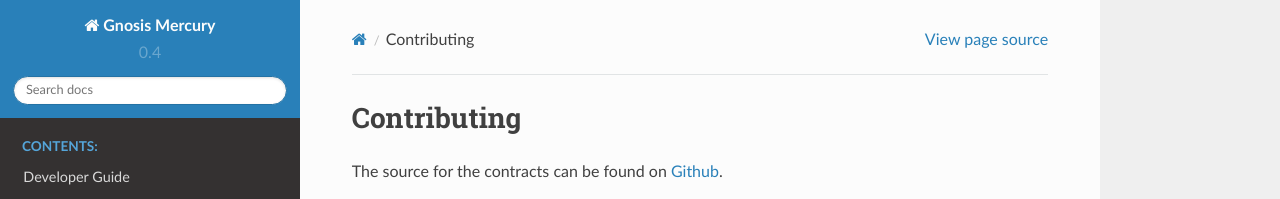
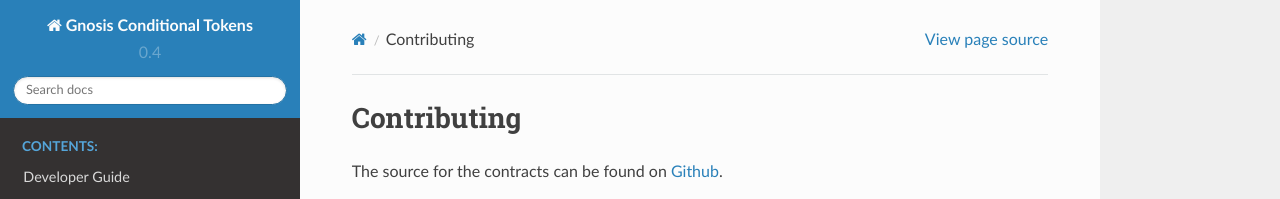
Before and after one commit to venustar1228/conditional-tokens-contracts, a Sphinx documentation site: the page built from docs/contributing.rst, in a window 1280 px wide. Shown: the top 199 px of the page. Built offline with Sphinx 7.4.7 and the Read the Docs theme 2.0.0, drawn with Linux system fonts in a browser that asks for light colours.

Commit message:
Mercury -> Conditional Tokens

```diff
--- a/README.rst
+++ b/README.rst
@@ -20,7 +20,7 @@ Experimental smart contracts for conditional prediction markets.
 
 `→ Online Documentation`_
 
-.. _→ Online Documentation: https://gnosis-mercury.readthedocs.io/en/latest/
+.. _→ Online Documentation: https://gnosis-conditional-tokens.readthedocs.io/en/latest/
 .. _Gnosis: https://gnosis.pm
 
 
--- a/docs/conf.py
+++ b/docs/conf.py
@@ -19,7 +19,7 @@ import os
 
 # -- Project information -----------------------------------------------------
 
-project = 'Gnosis Mercury'
+project = 'Gnosis Conditional Tokens'
 copyright = '2018, Gnosis Ltd'
 author = 'Gnosis'
 
@@ -106,7 +106,7 @@ html_static_path = ['_static']
 # -- Options for HTMLHelp output ---------------------------------------------
 
 # Output file base name for HTML help builder.
-htmlhelp_basename = 'GnosisMercurydoc'
+htmlhelp_basename = 'GnosisConditionalTokensdoc'
 
 
 # -- Options for LaTeX output ------------------------------------------------
@@ -134,8 +134,8 @@ latex_elements = {
 #  author, documentclass [howto, manual, or own class]).
 latex_documents = [
     (master_doc,
-     'GnosisMercury.tex',
-     'Gnosis Mercury Documentation',
+     'GnosisConditionalTokens.tex',
+     'Gnosis Conditional Tokens Documentation',
      'Gnosis', 'manual'),
 ]
 
@@ -145,8 +145,8 @@ latex_documents = [
 # One entry per manual page. List of tuples
 # (source start file, name, description, authors, manual section).
 man_pages = [
-    (master_doc, 'gnosismercury',
-     'Gnosis Mercury Documentation',
+    (master_doc, 'gnosisconditionaltokens',
+     'Gnosis Conditional Tokens Documentation',
      [author], 1)
 ]
 
@@ -157,9 +157,9 @@ man_pages = [
 # (source start file, target name, title, author,
 #  dir menu entry, description, category)
 texinfo_documents = [
-    (master_doc, 'GnosisMercury',
-     'Gnosis Mercury Documentation',
-     author, 'GnosisMercury',
+    (master_doc, 'GnosisConditionalTokens',
+     'Gnosis Conditional Tokens Documentation',
+     author, 'GnosisConditionalTokens',
      'One line description of project.',
      'Miscellaneous'),
 ]
```
